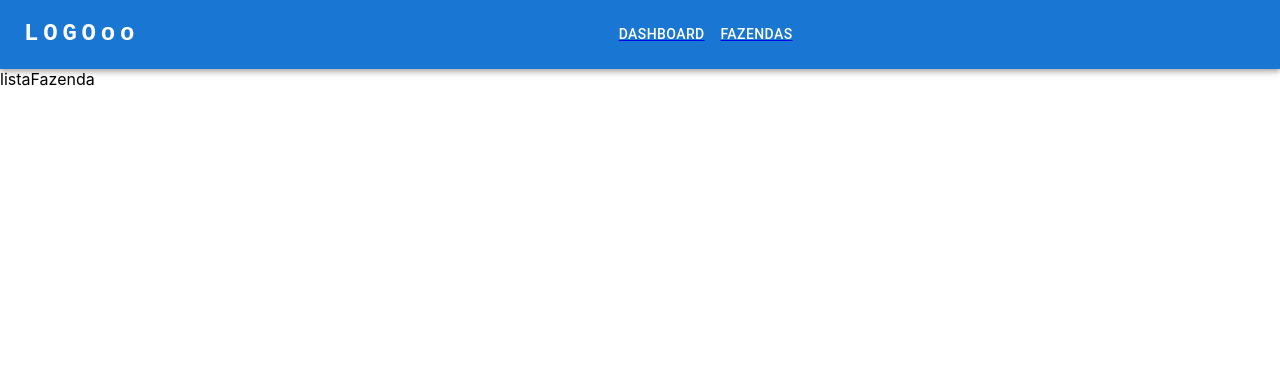
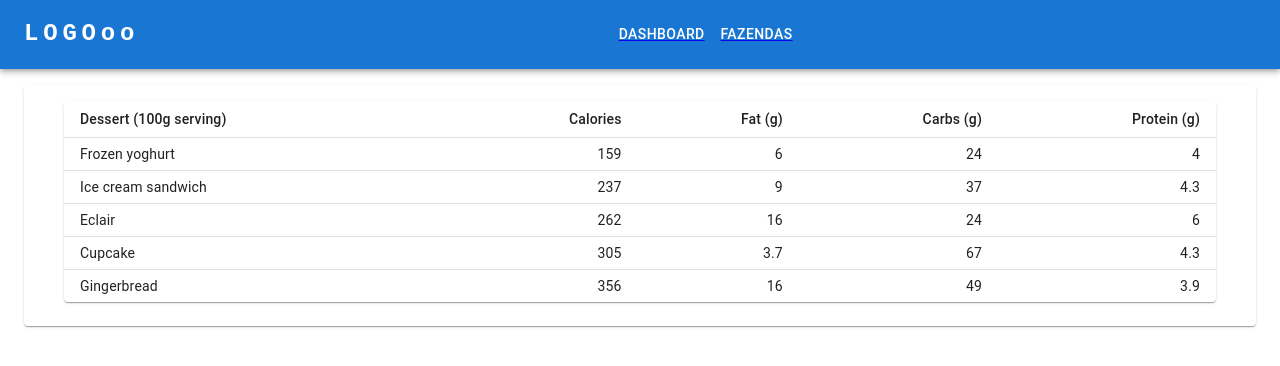
Before and after one commit to ArnaldoAF/BrainAgricultureTest, a React (Create React App) app: page /listaFazenda in a window 1280 px wide. Shown: the top 366 px of the page. Built offline with nearby package versions, Linux system fonts and the light colour scheme.

Commit message:
container

```diff
--- a/src/pages/listaFazenda/listaFazenda.js
+++ b/src/pages/listaFazenda/listaFazenda.js
@@ -1,5 +1,29 @@
 import React, { Component } from 'react';
 import { connect } from 'react-redux';
+import Box from '@mui/material/Box';
+import Container from '@mui/material/Container';
+import Grid from "@mui/material/Grid";
+import Card from "@mui/material/Card";
+import Table from '@mui/material/Table';
+import TableBody from '@mui/material/TableBody';
+import TableCell from '@mui/material/TableCell';
+import TableContainer from '@mui/material/TableContainer';
+import TableHead from '@mui/material/TableHead';
+import TableRow from '@mui/material/TableRow';
+import Paper from '@mui/material/Paper';
+
+function createData(name, calories, fat, carbs, protein) {
+    return { name, calories, fat, carbs, protein };
+}
+
+const rows = [
+    createData('Frozen yoghurt', 159, 6.0, 24, 4.0),
+    createData('Ice cream sandwich', 237, 9.0, 37, 4.3),
+    createData('Eclair', 262, 16.0, 24, 6.0),
+    createData('Cupcake', 305, 3.7, 67, 4.3),
+    createData('Gingerbread', 356, 16.0, 49, 3.9),
+];
+
 
 function mapStateToProps(state) {
     return {
@@ -10,9 +34,38 @@ function mapStateToProps(state) {
 class listaFazenda extends Component {
     render() {
         return (
-            <div>
-                listaFazenda
-            </div>
+            <Container >
+                <TableContainer component={Paper}>
+                    <Table sx={{ minWidth: 650 }} size="small" aria-label="a dense table">
+                        <TableHead>
+                            <TableRow>
+                                <TableCell>Dessert (100g serving)</TableCell>
+                                <TableCell align="right">Calories</TableCell>
+                                <TableCell align="right">Fat&nbsp;(g)</TableCell>
+                                <TableCell align="right">Carbs&nbsp;(g)</TableCell>
+                                <TableCell align="right">Protein&nbsp;(g)</TableCell>
+                            </TableRow>
+                        </TableHead>
+                        <TableBody>
+                            {rows.map((row) => (
+                                <TableRow
+                                    key={row.name}
+                                    sx={{ '&:last-child td, &:last-child th': { border: 0 } }}
+                                >
+                                    <TableCell component="th" scope="row">
+                                        {row.name}
+                                    </TableCell>
+                                    <TableCell align="right">{row.calories}</TableCell>
+                                    <TableCell align="right">{row.fat}</TableCell>
+                                    <TableCell align="right">{row.carbs}</TableCell>
+                                    <TableCell align="right">{row.protein}</TableCell>
+                                </TableRow>
+                            ))}
+                        </TableBody>
+                    </Table>
+                </TableContainer>
+
+            </Container>
         );
     }
 }
--- a/src/routes.js
+++ b/src/routes.js
@@ -5,18 +5,31 @@ import Dashboard from "./pages/dashboard/dashboard";
 import ListaFazenda from "./pages/listaFazenda/listaFazenda";
 import FormFazenda from "./pages/formFazenda/formFazenda";
 import Navbar from './components/Navbar/Navbar';
+import Box from '@mui/material/Box';
+import Card from '@mui/material/Card';
+
+import CardActions from '@mui/material/CardActions';
+import CardContent from '@mui/material/CardContent';
+
+import Container from '@mui/material/Container';
 
 const Rotas = () => {
 
-   return(
+   return (
       <BrowserRouter>
          <Navbar />
+         <Container maxWidth="xl" sx={{ marginTop: 2 }}>
+            <Card sx={{ minWidth: 275 }}>
+               <CardContent>
                   <Routes>
-           <Route element={<Dashboard />}  path="/" exact />
-           <Route element={<Dashboard />}  path="/dashboard"  />
+                     <Route element={<Dashboard />} path="/" exact />
+                     <Route element={<Dashboard />} path="/dashboard" />
                      <Route element={<ListaFazenda />} path="/listaFazenda" />
                      <Route element={<FormFazenda />} path="/formFazenda" />
                   </Routes>
+               </CardContent>
+            </Card>
+         </Container>
       </BrowserRouter>
 
    )
```
Lines whose indentation alone changed are shown as unchanged.
